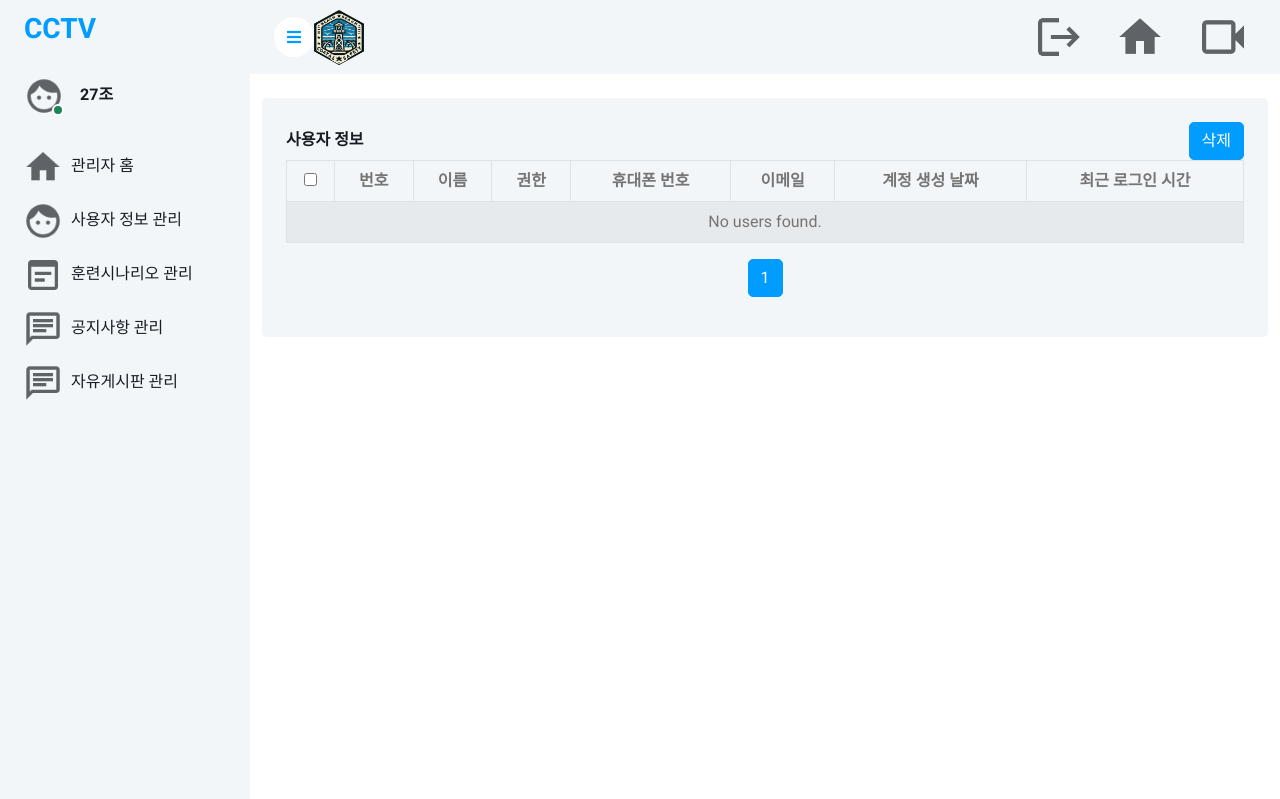
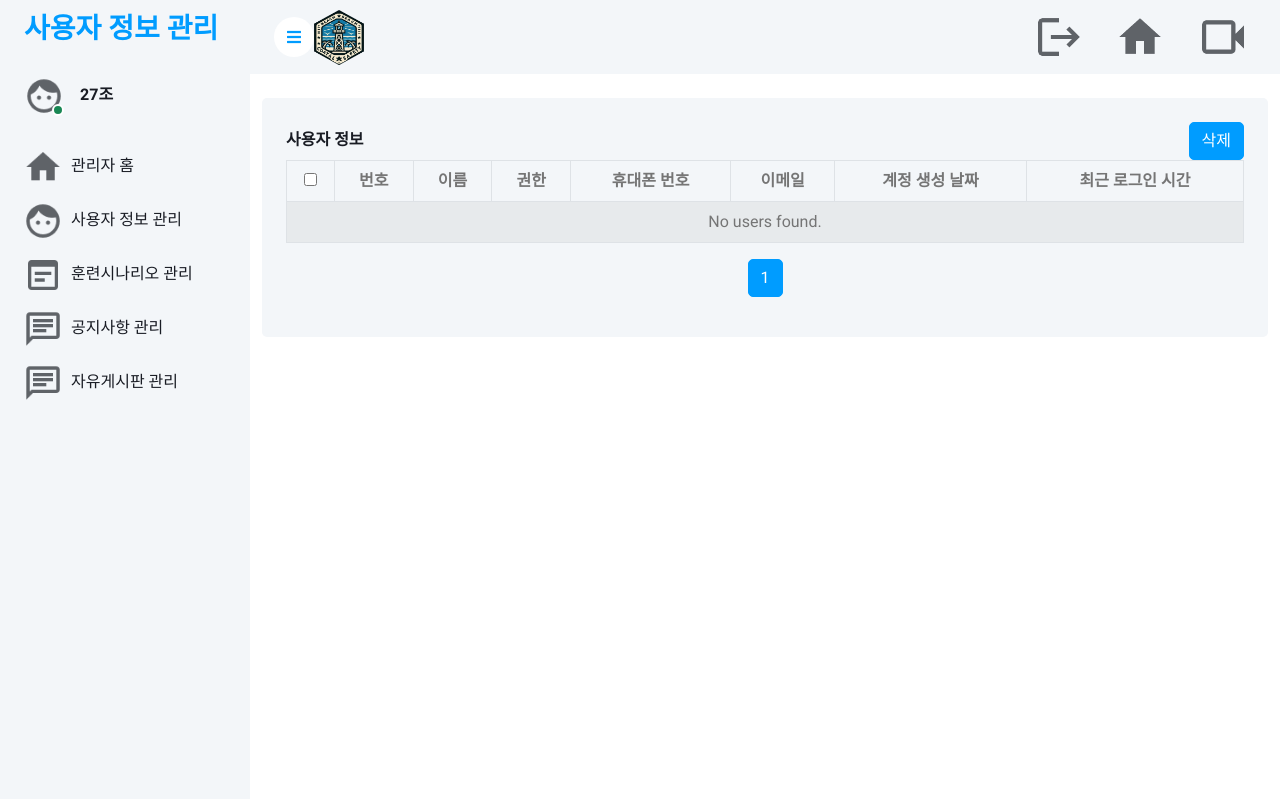
Before and after one commit to KTAIVLE27/BeachSafety, a Django app: page /adminpanel/user_list/ in a window 1280 px wide. Shown: the top 799 px of the page. Run offline with Django 5.2, Linux system fonts and the light colour scheme; some libraries are stand-ins or nearby versions.

Commit message:
feat: 관리자 사용자 정보관리 사이드바 수정

```diff
--- a/adminpanel/templates/adminpanel/user_list.html
+++ b/adminpanel/templates/adminpanel/user_list.html
@@ -1,9 +1,9 @@
 {% extends "base/admin_base.html" %}
-{% block title %}위험도{% endblock %}
+{% block title %}사용자 정보 관리{% endblock %}
 
 {% block sidebar_brand %}
 <a class="navbar-brand mx-4 mb-3">
-    <h3 class="text-primary">CCTV</h3>
+    <h3 class="text-primary">사용자 정보 관리</h3>
 </a>
 {% endblock %}
 
```
Also changed, not shown: myapp/settings.py (line endings or trailing spaces).
